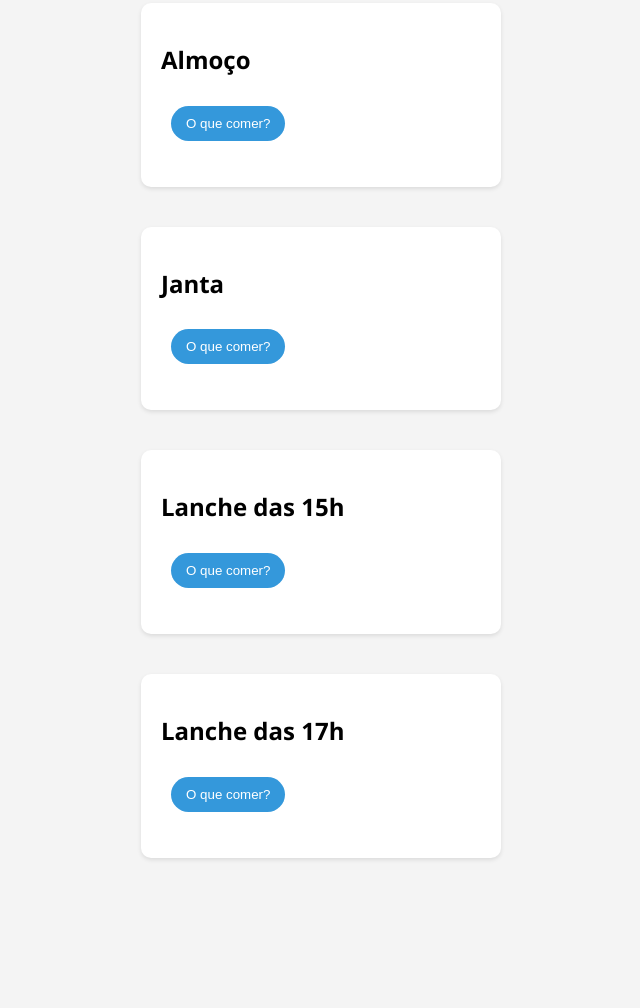
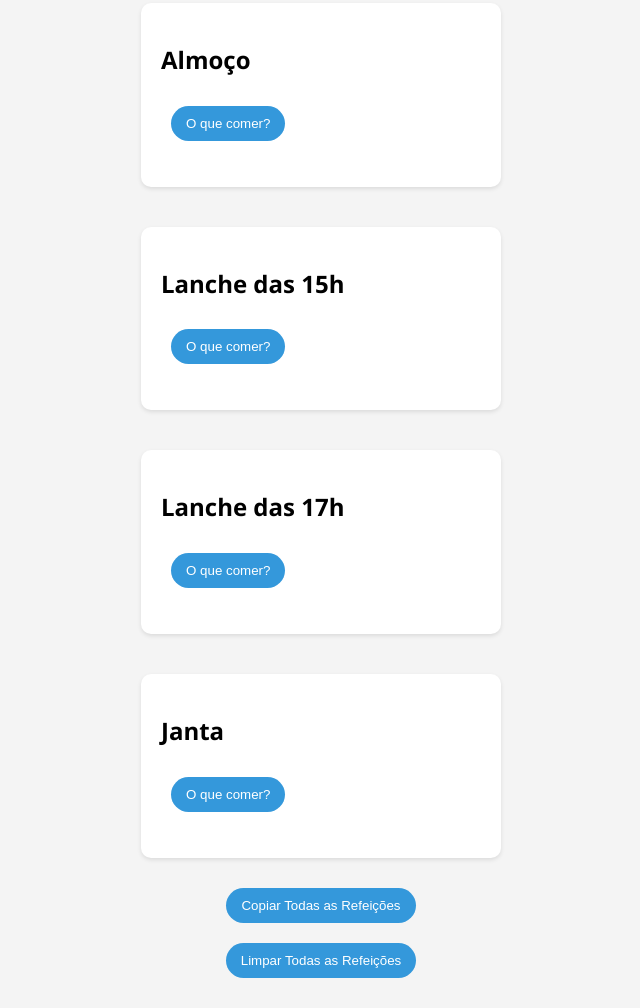
Before and after one commit to devlodi/Assistente_de_dieta, a plain HTML site: page index.html in a window 1280 px wide. Shown: the part 550-1558 px from the top of the page, without its empty margins (319-959 px from the left). Before the commit the page ends 1448 px from the top, so only its background shows below. Drawn offline with Linux system fonts and the light colour scheme.

Commit message:
Update index.html

```diff
--- a/index.html
+++ b/index.html
@@ -27,12 +27,6 @@
         <p id="almoco-choice"></p>
     </div>
 
-    <div id="janta" class="meal">
-        <h2>Janta</h2>
-        <button onclick="chooseMeal('janta')">O que comer?</button>
-        <p id="janta-choice"></p>
-    </div>
-
     <div id="lanche15" class="meal">
         <h2>Lanche das 15h</h2>
         <button onclick="chooseMeal('lanche15')">O que comer?</button>
@@ -45,6 +39,17 @@
         <p id="lanche17-choice"></p>
     </div>
 
+     <div id="janta" class="meal">
+        <h2>Janta</h2>
+        <button onclick="chooseMeal('janta')">O que comer?</button>
+        <p id="janta-choice"></p>
+    </div>
+
+    <button onclick="copyAllMeals()">Copiar Todas as Refeições</button>
+
+    <button onclick="clearMeals()">Limpar Todas as Refeições</button>
+
+
     <script src="script.js"></script> <!-- Link para o seu arquivo JavaScript -->
 </body>
 </html>
```
